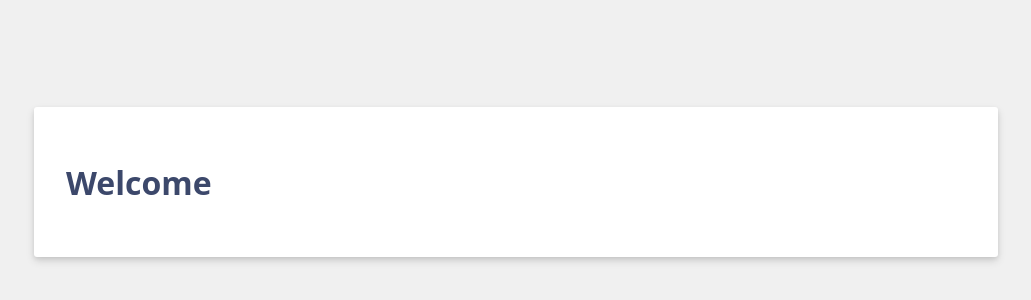
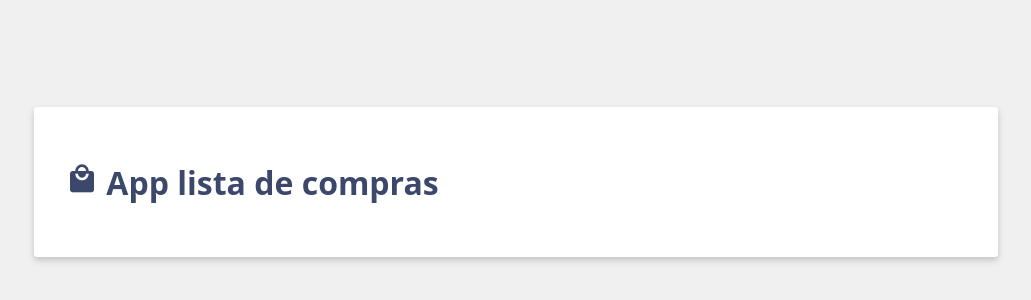
Before and after one commit to YahirArboleya/DADM-2024, a Vue app: page / in a window 1280 px wide. Shown: the part 218-518 px from the top of the page, without its empty margins (124-1155 px from the left). Built offline with nearby package versions, Linux system fonts and the light colour scheme.

Commit message:
⭐FEAT: App Add a header and an icon

```diff
--- a/index.html
+++ b/index.html
@@ -4,6 +4,7 @@
     <meta charset="UTF-8">
     <link rel="icon" href="/favicon.ico">
     <meta name="viewport" content="width=device-width, initial-scale=1.0">
+    <link rel="stylesheet" href="https://fonts.googleapis.com/icon?family=Material+Icons">
     <title>Vite App</title>
   </head>
   <body>
--- a/src/App.vue
+++ b/src/App.vue
@@ -1,12 +1,23 @@
 <script setup>
-
+  import {ref} from 'vue';
+  //Modelo
+  const header = ref('App lista de compras');
 </script>
 
 <template>
-  <h1>Welcome</h1>
+  <h1>
+    <i class="material-icons shopping-cart-icon">local_mall</i>
+    {{ header }}
+    </h1>
 </template>
 
 <style scoped>
+
+.shopping-cart-icon{
+  font-size: 2rem;
+
+}
+
 header {
   line-height: 1.5;
 }
```
